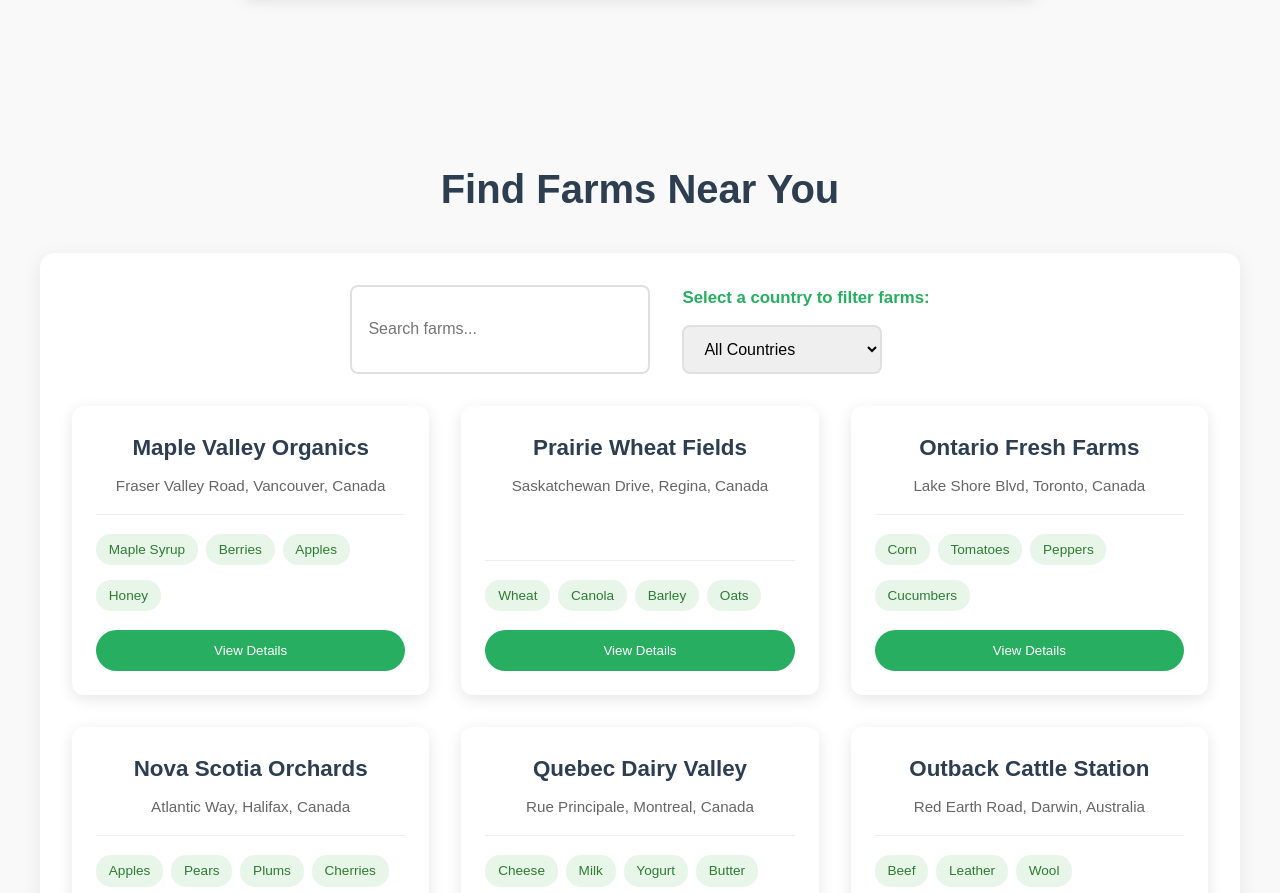
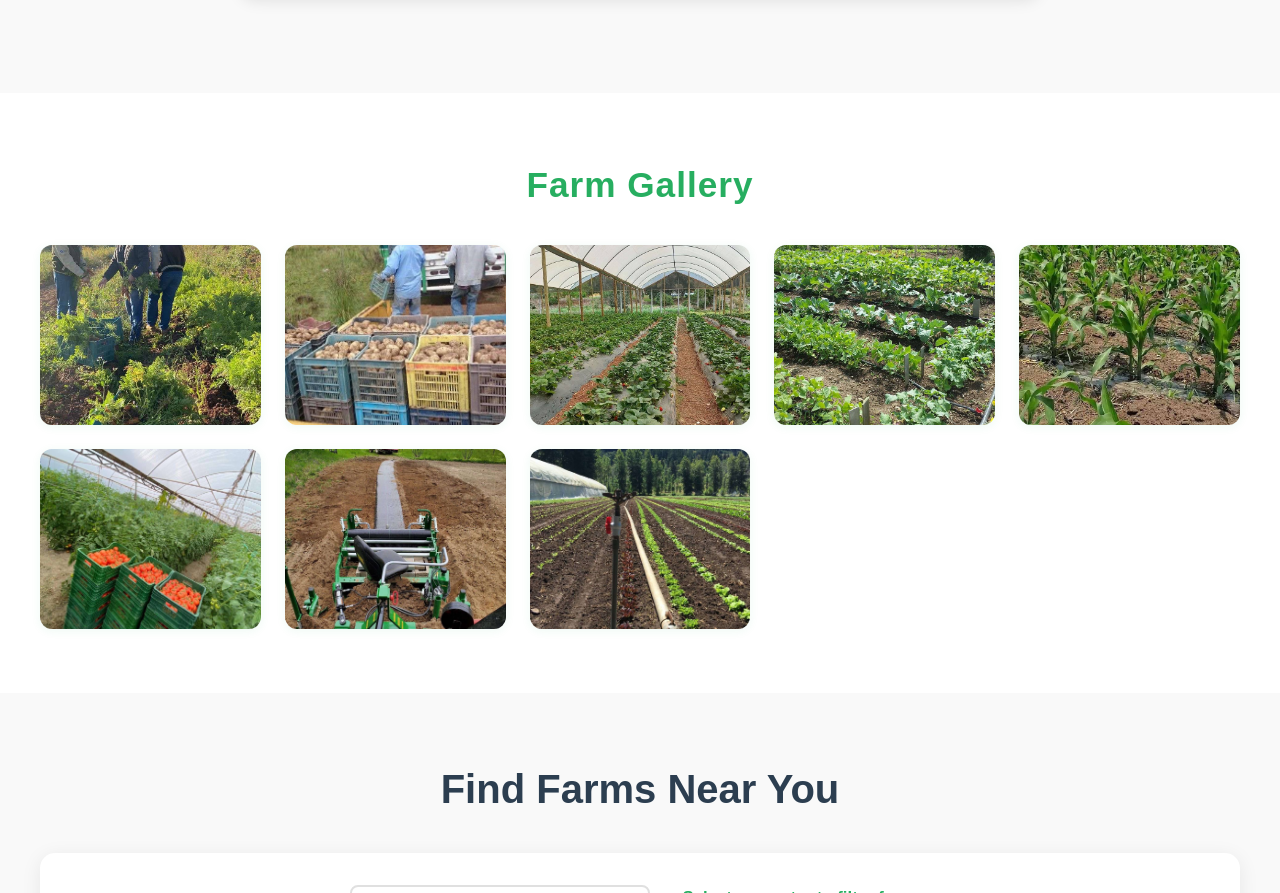
Before and after one commit to AmenuScott/rs-farm-website, a website: page index.html in a window 1280 px wide. Shown: the part 1413-2306 px from the top of the page. Drawn offline with Linux system fonts and the light colour scheme; no server answers.

Commit message:
Commitment done

```diff
--- a/index.html
+++ b/index.html
@@ -75,6 +75,23 @@
         </div>
     </section>
 
+        <!-- Gallery Section -->
+    <section id="gallery" class="gallery-section">
+        <div class="container">
+            <h2>Farm Gallery</h2>
+            <div class="farm-gallery">
+                <img src="images/pic1.jpg" alt="pic1">
+                <img src="images/pic2.jpg" alt="pic2">
+                <img src="images/pic3.jpg" alt="pic3">
+                <img src="images/pic4.jpg" alt="pic4">
+                <img src="images/pic5.jpg" alt="pic5">
+                <img src="images/pic6.jpg" alt="pic6">
+                <img src="images/pic7.jpg" alt="pic7">
+                <img src="images/pic8.jpg" alt="pic8">
+            </div>
+        </div>
+    </section>
+
     <!-- Farm Search Section -->
     <section id="search" class="search-section">
         <div class="container">
@@ -129,6 +146,8 @@
         </div>
     </section>
 
+
+
     <!-- Footer -->
     <footer class="footer">
         <div class="container">
--- a/styles.css
+++ b/styles.css
@@ -677,6 +677,45 @@ body {
     margin-top: 1rem;
 }
 
+/* Farm Gallery Section */
+.gallery-section {
+    padding: 4rem 2rem;
+    background: #fff;
+    text-align: center;
+}
+
+.gallery-section h2 {
+    font-size: 2.2rem;
+    color: #27ae60;
+    margin-bottom: 2rem;
+    font-weight: 700;
+    letter-spacing: 1px;
+}
+
+.farm-gallery {
+    display: grid;
+    grid-template-columns: repeat(auto-fit, minmax(220px, 1fr));
+    gap: 1.5rem;
+    max-width: 1200px;
+    margin: 0 auto;
+}
+
+.farm-gallery img {
+    width: 100%;
+    height: 180px;
+    object-fit: cover;
+    border-radius: 12px;
+    box-shadow: 0 2px 10px rgba(39, 174, 96, 0.08);
+    transition: transform 0.3s, box-shadow 0.3s;
+    cursor: pointer;
+}
+
+.farm-gallery img:hover {
+    transform: scale(1.05);
+    box-shadow: 0 6px 20px rgba(39, 174, 96, 0.18);
+}
+
+/* Responsive */
 @media (max-width: 768px) {
     .nav-menu {
         display: none;
@@ -735,4 +774,12 @@ body {
         grid-template-columns: 1fr;
         gap: 1rem;
     }
+
+    .farm-gallery {
+        grid-template-columns: 1fr 1fr;
+        gap: 1rem;
+    }
+    .gallery-section {
+        padding: 2rem 1rem;
+    }
 }
```
Also changed, not shown: images/pic1.jpg (added), images/pic2.jpg (added), images/pic3.jpg (added), images/pic4.jpg (added), images/pic5.jpg (added), images/pic6.jpg (added), images/pic7.jpg (added), images/pic8.jpg (added).
